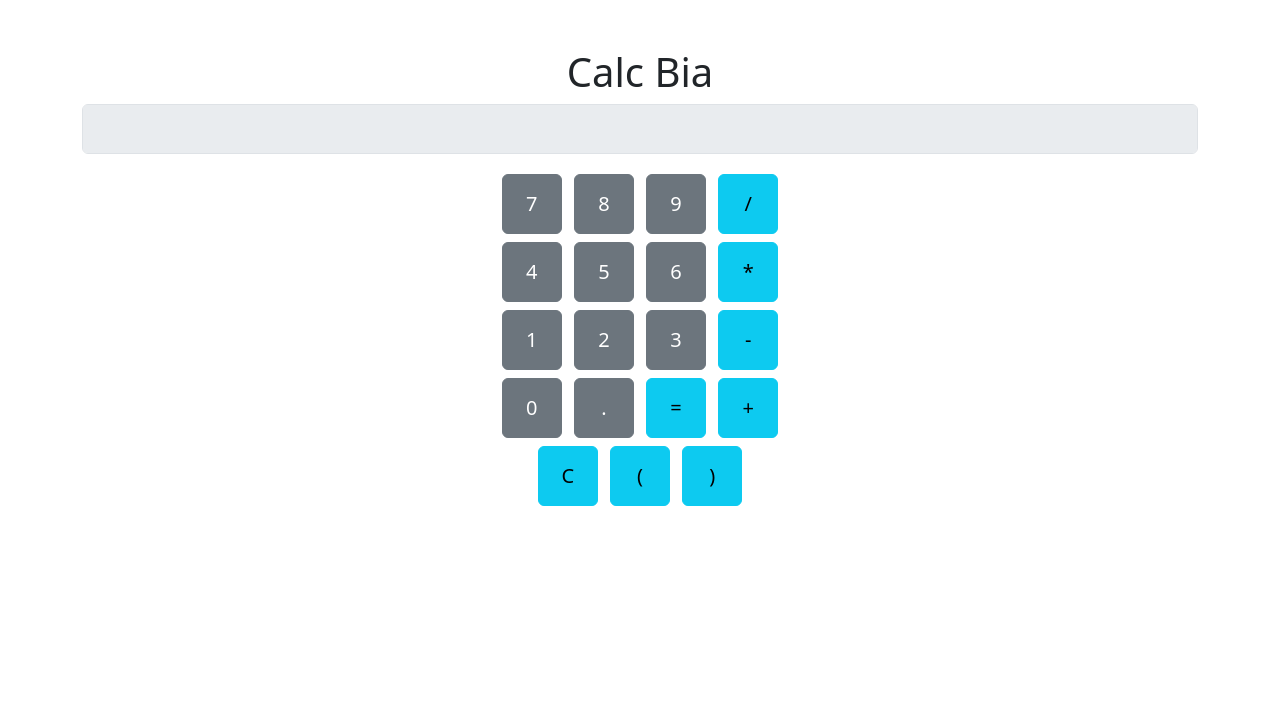
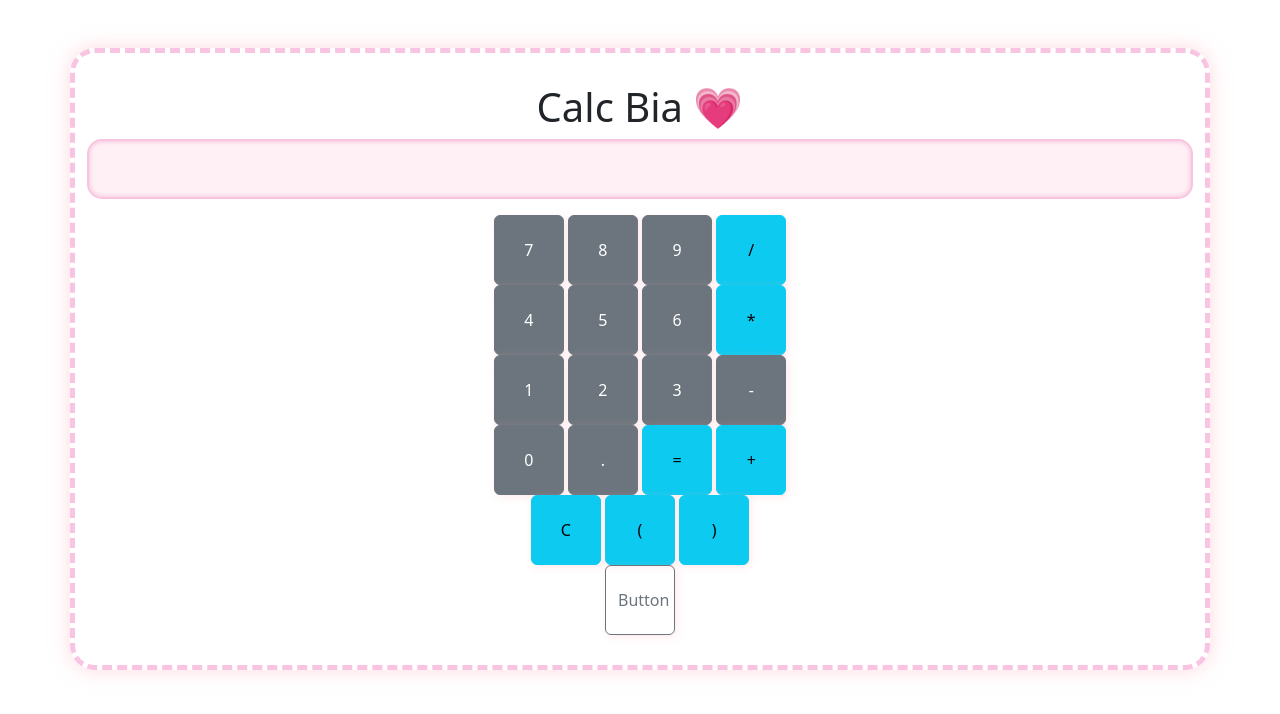
Before and after one commit to BiaGaio/ProgIntDENOVO, a plain HTML site: page index.html in a window 1280 px wide. Drawn offline with nearby package versions, Linux system fonts and the light colour scheme.

Commit message:
Add files via upload

```diff
--- a/index.html
+++ b/index.html
@@ -4,20 +4,9 @@
   <meta charset="UTF-8" />
   <meta name="viewport" content="width=device-width, initial-scale=1.0"/>
   <title>Calc Bia</title>
+  <link rel="stylesheet" href="style.css" />
   <link href="https://cdn.jsdelivr.net/npm/bootstrap@5.3.0/dist/css/bootstrap.min.css" rel="stylesheet"/>
-  <style>
-    .btn {
-      width: 60px;
-      height: 60px;
-      font-size: 20px;
-      margin: 4px;
-    }
-    #tela {
-      height: 50px;
-      font-size: 24px;
-      text-align: right;
-    }
-  </style>
+
 </head>
 <body class="container text-center mt-5">
 
@@ -40,7 +29,7 @@
     <button class="btn btn-secondary" onclick="add('1')">1</button>
     <button class="btn btn-secondary" onclick="add('2')">2</button>
     <button class="btn btn-secondary" onclick="add('3')">3</button>
-    <button class="btn btn-info" onclick="add('-')">-</button>
+    <button class="btn btn-secondary" onclick="add('-')">-</button>
   </div>
   <div>
     <button class="btn btn-secondary" onclick="add('0')">0</button>
@@ -53,7 +42,7 @@
     <button class="btn btn-info" onclick="add('(')">(</button>
     <button class="btn btn-info" onclick="add(')')">)</button>
   </div>
-
+  <button type="button" class="btn btn-outline-secondary"  onclick="add(')')">Button</button>
   <script src="script.js"></script>
 </body>
 </html>
--- /dev/null
+++ b/style.css
@@ -0,0 +1,98 @@
+/* Fundo geral */
+body {
+  background: linear-gradient(to bottom right, #fff0f5, #ffe4ec);
+  font-family: 'Segoe UI', Tahoma, Geneva, Verdana, sans-serif;
+}
+
+/* Título com coração */
+h1 {
+  color: #d63384;
+  font-weight: bold;
+  font-size: 2.8rem;
+  margin-bottom: 30px;
+  text-shadow: 1px 1px 0 #ffffff;
+}
+h1::after {
+  content: " 💗";
+}
+
+/* Moldura da calculadora */
+.container {
+  max-width: 400px;
+  background: #fff;
+  border: 5px dashed #f8c4e1;
+  border-radius: 25px;
+  padding: 30px 20px;
+  box-shadow: 0 0 20px rgba(255, 182, 193, 0.5);
+}
+
+/* Tela */
+#tela {
+  height: 60px;
+  font-size: 28px;
+  text-align: right;
+  background-color: #fff0f5;
+  border: 2px solid #f8c4e1;
+  border-radius: 15px;
+  box-shadow: inset 0 0 5px #f5b6d4;
+  color: #c2185b;
+  margin-bottom: 20px;
+}
+
+/* Botão padrão */
+button {
+  width: 70px;
+  height: 70px;
+  font-size: 1.4rem;
+  margin: 6px;
+  border-radius: 15px;
+  font-weight: bold;
+  box-shadow: 2px 2px 8px rgba(255, 182, 193, 0.3);
+  transition: transform 0.1s ease;
+}
+button:active {
+  transform: scale(0.95);
+}
+
+/* Números - rosa claro */
+.btn-secondary {
+  background-color: #ffb6c1;
+  border-color: #ffb6c1;
+  color: #fff;
+}
+.btn-secondary:hover {
+  background-color: #ff9eb0;
+  border-color: #ff9eb0;
+}
+
+/* Operações - rosa escuro */
+.btn-info {
+  background-color: #f06292;
+  border-color: #f06292;
+  color: white;
+}
+.btn-info:hover {
+  background-color: #ec407a;
+  border-color: #ec407a;
+}
+
+/* Responsivo */
+@media (max-width: 576px) {
+  button {
+    width: 60px;
+    height: 60px;
+    font-size: 1.2rem;
+  }
+
+  #tela {
+    font-size: 1.5rem;
+  }
+
+  h1 {
+    font-size: 2rem;
+  }
+
+  .container {
+    padding: 20px 15px;
+  }
+}
```
